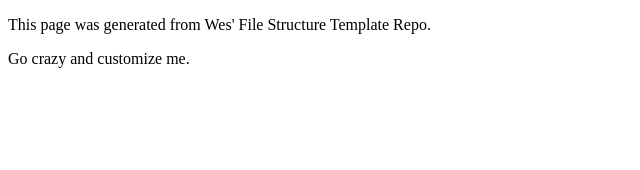
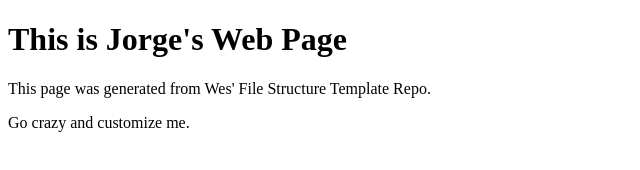
Before and after one commit to JRIII3/cst252, a plain HTML site: page index.html in a window 1280 px wide. Shown: the whole page, without its empty margins (0-640 px from the left). Drawn offline with Linux system fonts and the light colour scheme.

Commit message:
Update index.html

```diff
--- a/index.html
+++ b/index.html
@@ -1,11 +1,12 @@
 <!DOCTYPE html>
 <html>
 <head>
-	<title>My_Name Homepage</title>
+	<title>Jorge's Homepage</title>
 	<link rel="stylesheet" type="text/css" href="css/site.css">
 </head>
 <body>
 	<main>
+		<h1> This is Jorge's Web Page </h1>
 		<p>This page was generated from Wes' File Structure Template Repo.</p>
 
 		<p>Go crazy and customize me.</p>
```
